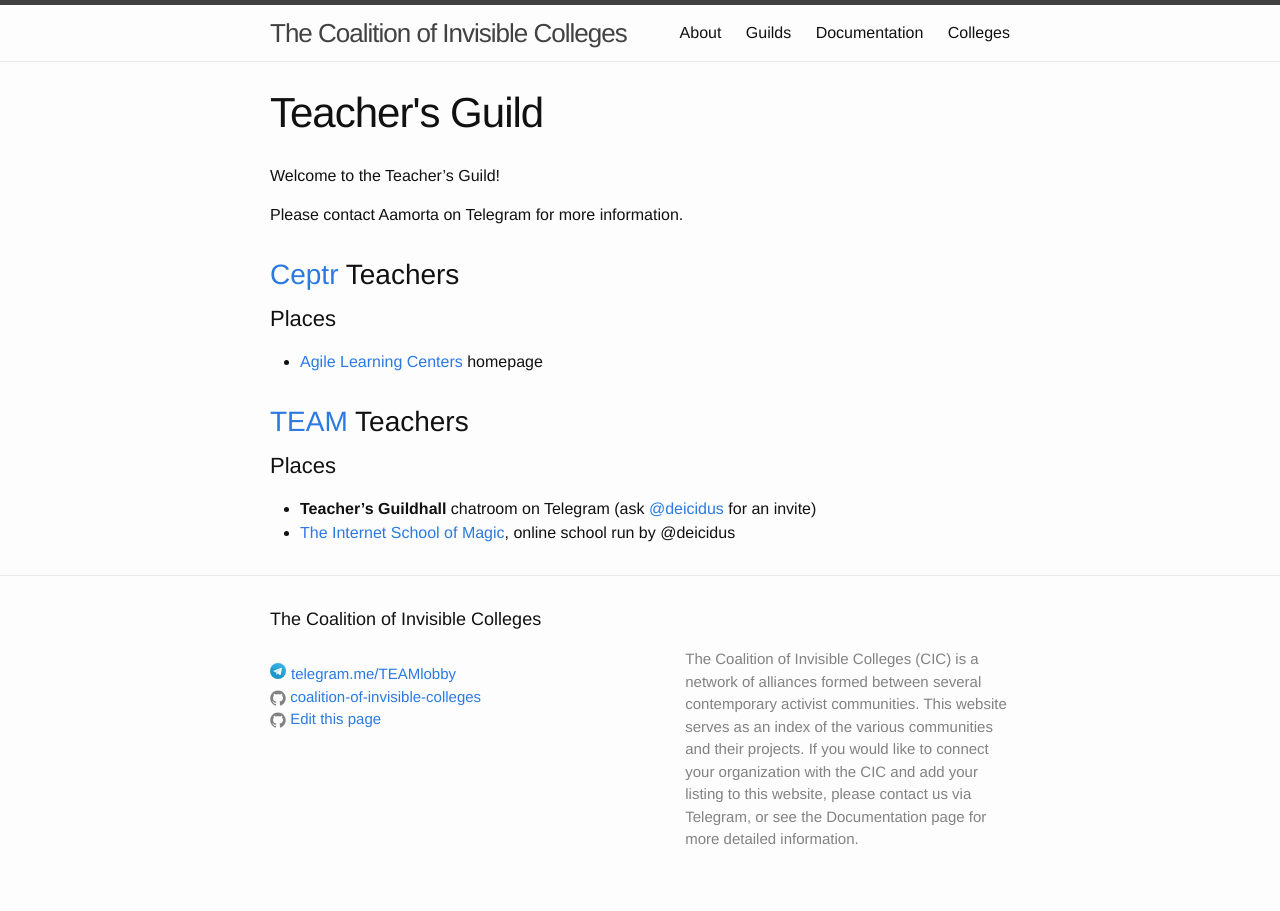
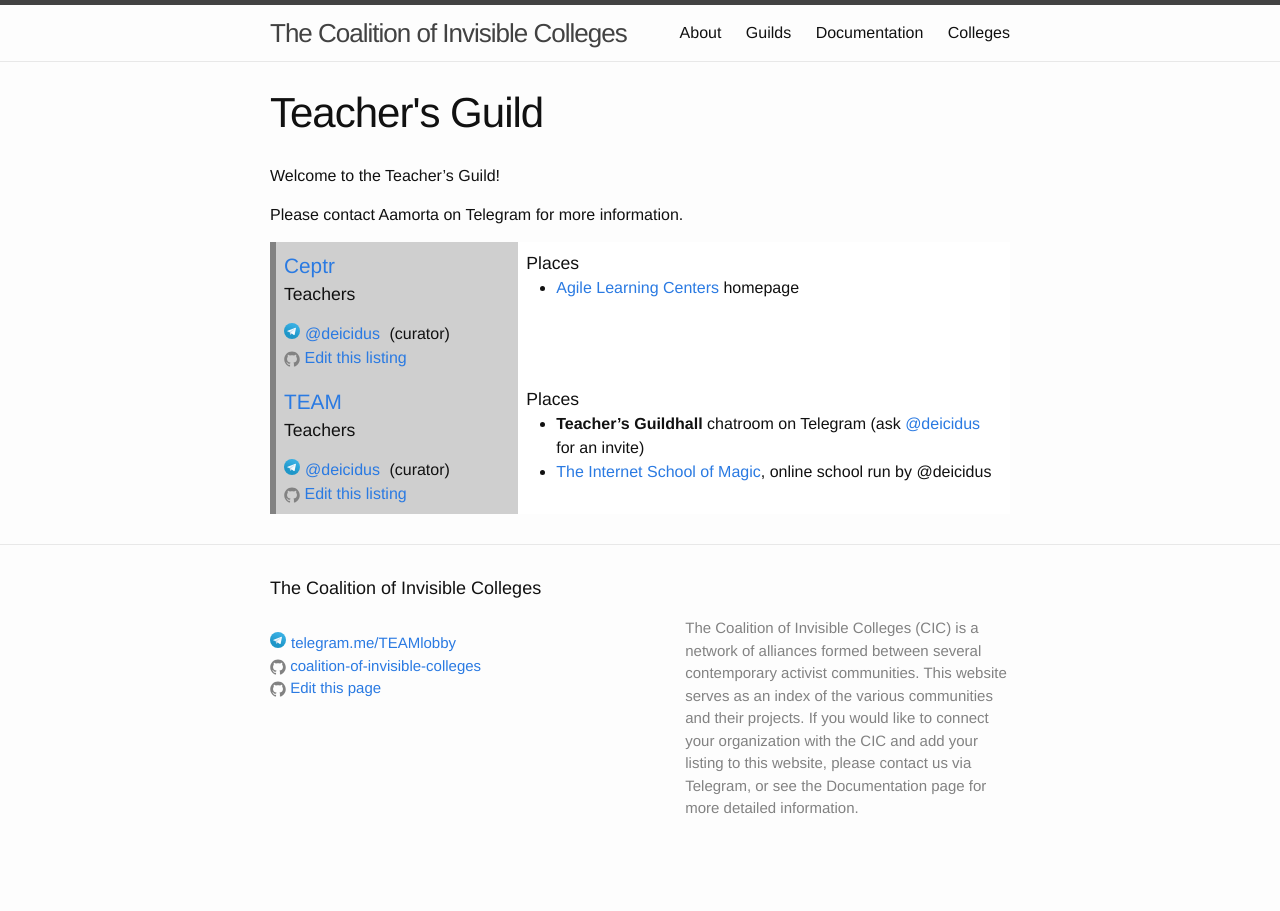
Before and after one commit to coalition-of-invisible-colleges/cic.github.io, a Jekyll site: the page built from guilds/teachers.md, in a window 1280 px wide. Built offline with Jekyll 4.4.1, drawn with Linux system fonts in a browser that asks for light colours.

Commit message:
Update guild.html

```diff
--- a/_layouts/guild.html
+++ b/_layouts/guild.html
@@ -11,8 +11,18 @@ layout: default
     {{ content }}
     {% assign listings = site.listings | where: 'guild', page.guild | sort: 'guild' %}
     {% for listing in listings %}
-      <h2><a href="/colleges/{{ listing.college }}">{{ listing.college }}</a> {{ page.guild | capitalize }}</h2>
-      {{ listing.output }}
+      <div class="listing {{ listing.guild }}" style="position: relative;">
+        <div class="guildtitle">
+          <h2><a href="/colleges/{{ listing.college }}">{{ listing.college }}</a></h2>
+          <p class="guildsubheading">{{ page.guild | capitalize }}</p>
+          {% assign edit_url = 'coalition-of-invisible-colleges/cic.github.io/edit/master/' | append: listing.path %}
+        </div>
+        <div class="curatorbox">
+            {% if listing.pointperson %}<p>{% include icon-telegram-user.html username=listing.pointperson %}(curator)</p>{% endif %}
+            <p>{% include icon-github.html username=edit_url title='Edit this listing' %}</p>
+        </div>
+        <div class="guildlisting {{ listing.guild }}">{{ listing.output }}</div>
+      </div>
     {% endfor %}
   </div>
 
```
